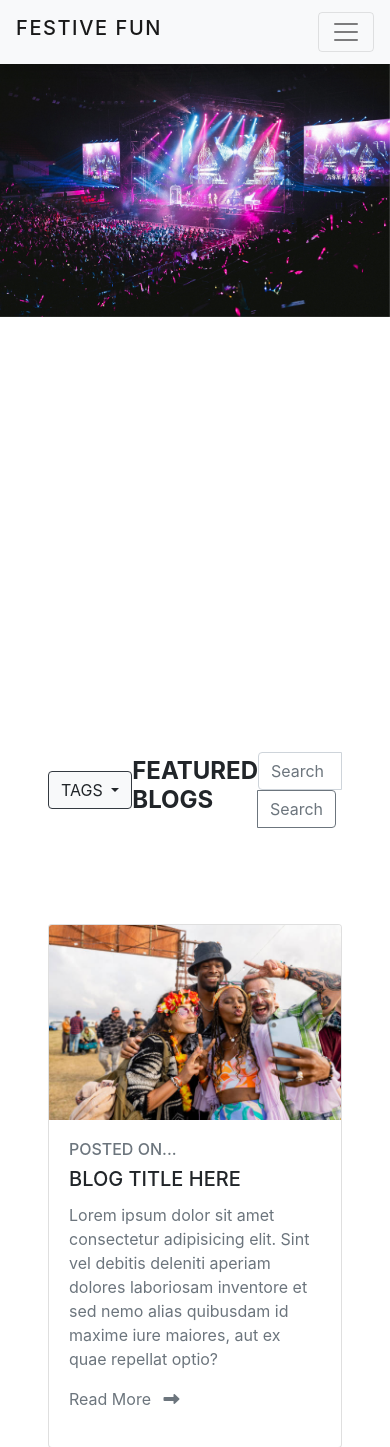
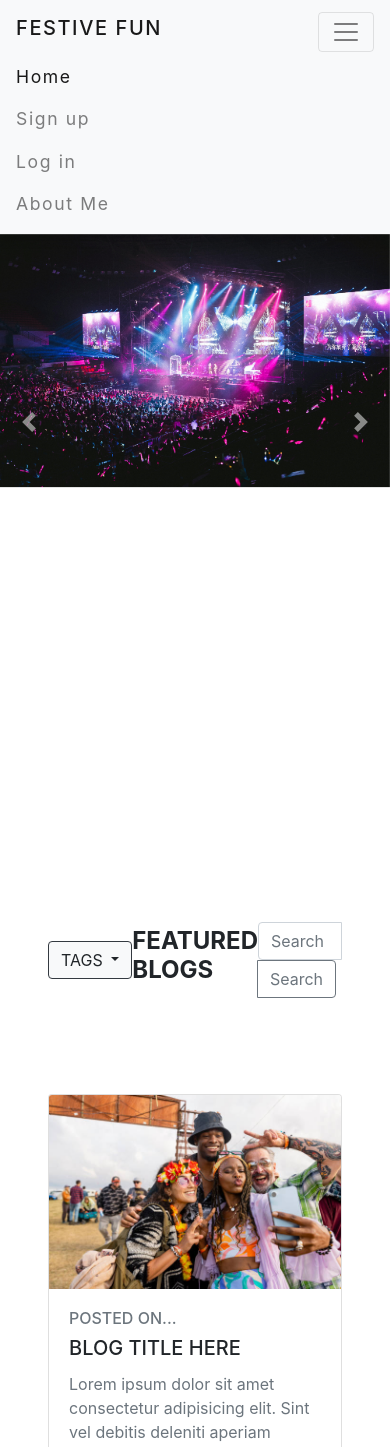
Before and after one commit to damidaramola/festive-fun-blog, a Django app: page /blog/ in a window 390 px wide, after a click that opens the changed part. Shown: the top 1447 px of the page. Run offline with Django 3.2, Linux system fonts and the light colour scheme; parts of the project's set-up code (start-up, migrations or seed data) failed here and were passed over; some libraries are stand-ins or nearby versions.

Commit message:
fix dropdown part of hamburger menu

```diff
--- a/blog/static/css/style.css
+++ b/blog/static/css/style.css
@@ -29,7 +29,8 @@ html::-webkit-scrollbar{
 /* carousel */
 
 .carousel-item{
-    height:40rem
+    height:40rem;
+    background-size: cover;
 }
 .carousel-indicators li {
 width:10px;
--- a/blog/templates/index.html
+++ b/blog/templates/index.html
@@ -27,8 +27,8 @@
         <span class="navbar-toggler-icon">
         </span>
       </button>
-<div class="collapse navbar-collapse" id="#responsiveNavbar">
-      <ul class="navbar-nav ">
+<div class="collapse navbar-collapse" id="responsiveNavbar">
+      <ul class="navbar-nav ml-auto">
         <li class="nav-item active">
           <a class="nav-link" href="index.html">Home <span class="sr-only">(current)</span></a>
         </li>
```
